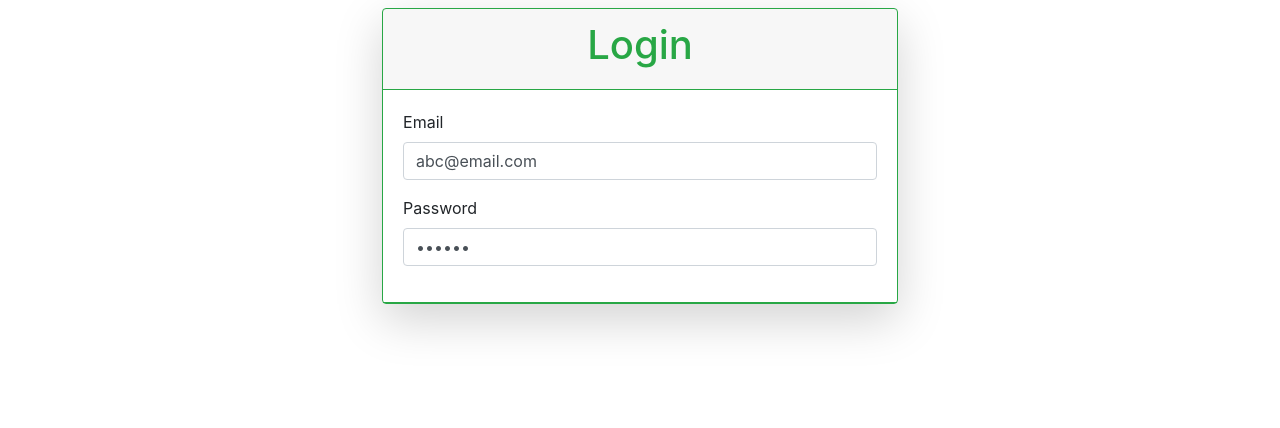
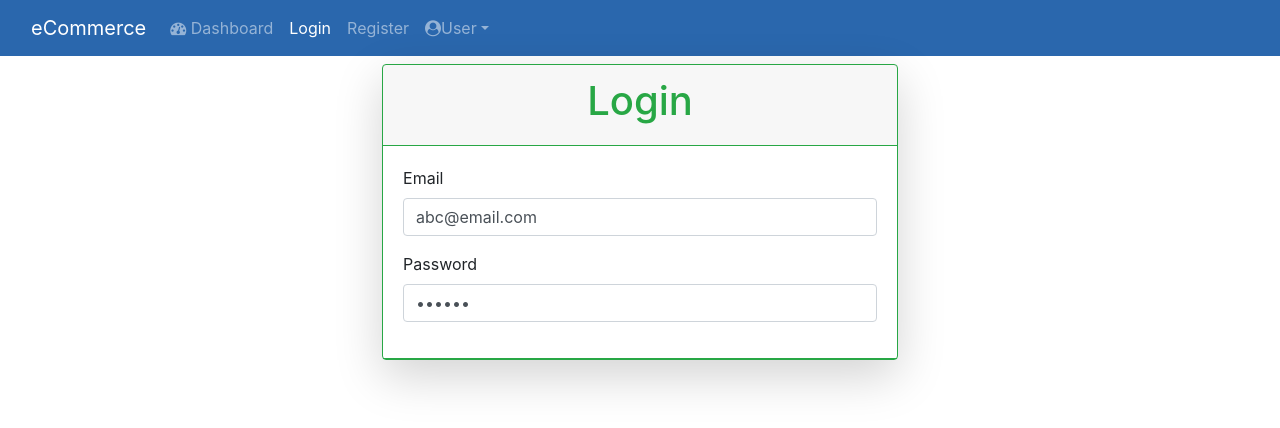
Before and after one commit to kvenkatvarma/react_Hooks, a React (Create React App) app: page /#/ in a window 1280 px wide. Shown: the top 428 px of the page. Built offline with nearby package versions, Linux system fonts and the light colour scheme.

Commit message:
useState

```diff
--- a/src/App.jsx
+++ b/src/App.jsx
@@ -4,8 +4,10 @@ import { HashRouter, Route, Switch } from "react-router-dom";
 import Dashboard from "./Dashboard";
 import Register from "./Register";
 import NoMatchPage from "./NoMatchPage";
+import NavBar from "./NavBar";
 function App(){
   return   <HashRouter>
+    <NavBar/>
   <Switch>
     <Route path="/" exact component={Login} />
     <Route path="/register" component={Register} />
--- /dev/null
+++ b/src/NavBar.jsx
@@ -0,0 +1,42 @@
+import React from "react";
+import { NavLink } from "react-router-dom/cjs/react-router-dom.min";
+let NavBar=()=>{
+    return <nav className="navbar navbar-expand-lg navbar-dark  bg-dark navbar-style">
+    <div className="container-fluid">
+      <a className="navbar-brand" href="/#">eCommerce</a>
+      <button className="navbar-toggler" type="button" data-bs-toggle="collapse" data-bs-target="#navbarSupportedContent" aria-controls="navbarSupportedContent" aria-expanded="false" aria-label="Toggle navigation">
+        <span className="navbar-toggler-icon"></span>
+      </button>
+      <div className="collapse navbar-collapse" id="navbarSupportedContent">
+        <ul className="navbar-nav me-auto mb-2 mb-lg-0">
+          <li className="nav-item">
+            <NavLink className="nav-link" to="/dashboard" activeClassName="active"><i className="fa fa-dashboard"></i> Dashboard</NavLink></li>
+            <li>
+            <NavLink className="nav-link" to="/" activeClassName="active" exact={true}>Login</NavLink>
+            </li>
+            <li>
+            <NavLink className="nav-link" to="/register" activeClassName="active">Register</NavLink>
+          </li>
+          </ul>
+         <div style={{marginRight:100}}>
+            <ul className="navbar-nav">
+                    <li className="nav-item dropdown">
+                    <a className="nav-link dropdown-toggle" href="/#" role="button" data-bs-toggle="dropdown" aria-expanded="false">
+                    <i className="fa fa-user-circle"></i>User
+                    </a>
+                    <ul className="dropdown-menu">
+                    <li><a className="dropdown-item" href="/#">Logout</a></li>
+
+                    </ul>
+                </li>
+            </ul>
+         </div>
+
+
+
+
+      </div>
+    </div>
+  </nav>
+}
+export default NavBar;
--- a/src/index.css
+++ b/src/index.css
@@ -0,0 +1,3 @@
+.navbar-style{
+    background-color: #2a67ad !important;
+}
```
